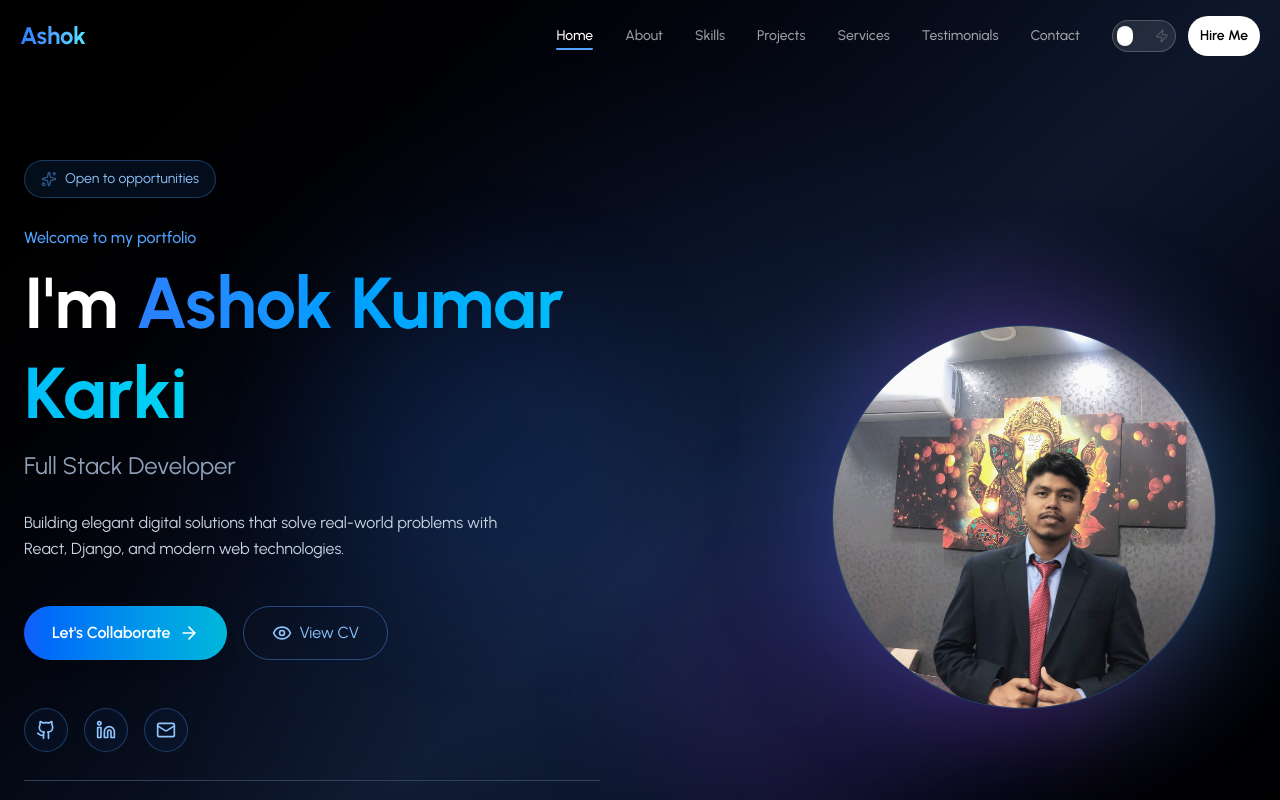
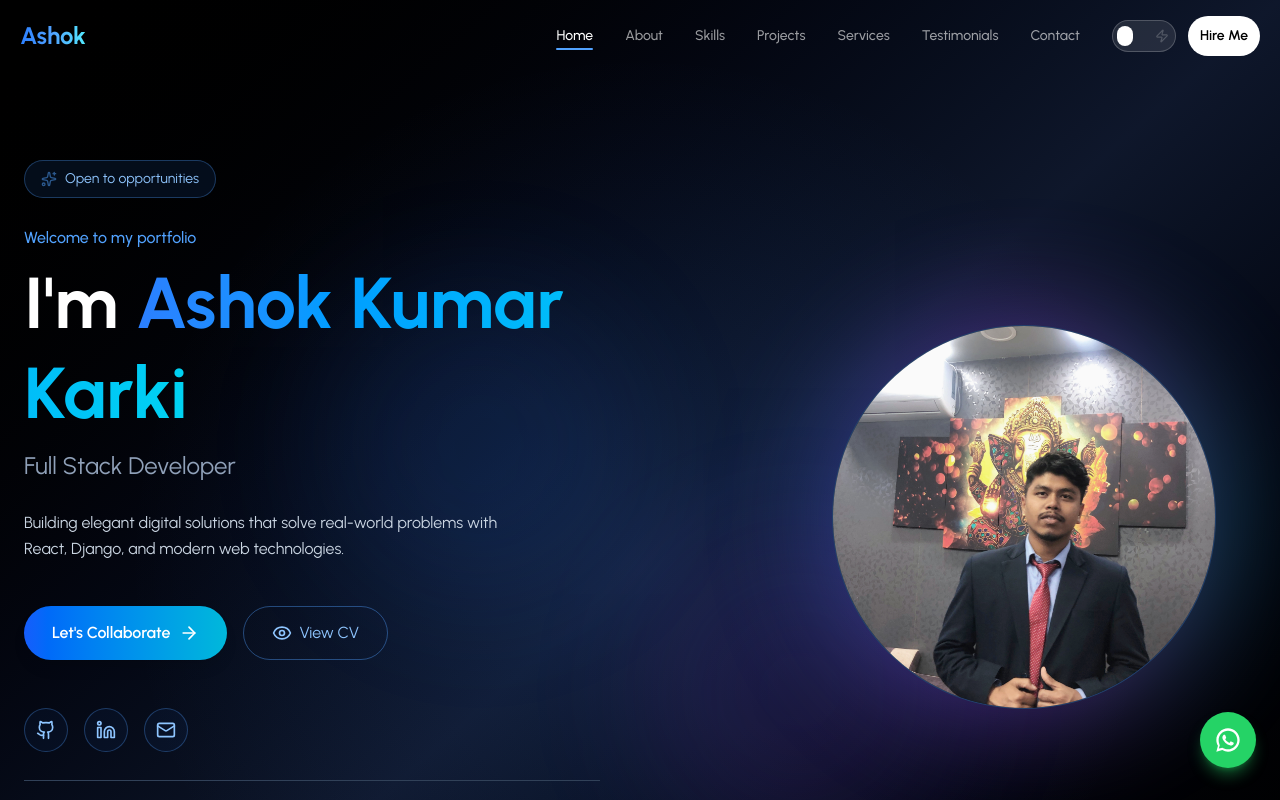
Before and after one commit to ashok0960/Portfolio, a React (Vite) app: page / in a window 1280 px wide. Shown: the top 800 px of the page. Built offline with nearby package versions, Linux system fonts and the light colour scheme.

Commit message:
Update Whatapp System

```diff
--- a/src/App.jsx
+++ b/src/App.jsx
@@ -1,5 +1,6 @@
 import React from 'react'
 import { ThemeProvider, useTheme } from './components/context/ThemeContext'
+import WhatsAppButton from './components/ui/WhatsAppButton'
 import Navbar from './components/Layout/Navbar'
 import Footer from './components/Layout/Footer'
 import Hero from './components/section/Hero'
@@ -39,6 +40,7 @@ const AppContent = () => {
         <Contact />
       </main>
       <Footer />
+      <WhatsAppButton />
     </div>
   )
 }
--- a/src/components/data/projects.js
+++ b/src/components/data/projects.js
@@ -5,10 +5,10 @@ export const projects = [
         description: "Full-stack e-commerce platform with product management, cart, checkout, and payment integration. Features include admin dashboard, inventory management, and order tracking.",
         img: "/images/projects/project1.png",
         category: 'Full Stack',
-        technologies: ['React', 'Django REST', 'PostgreSQL', 'Stripe', 'Tailwind'],
+        technologies: ['React', 'Django REST', 'MySQL', 'Stripe', 'Tailwind'],
         metrics: '2.5K Users',
         demourl: 'https://example.com/ecommerce',
-        githubUrl: 'https://github.com/ashok0960/ecommerce',
+        githubUrl: 'https://github.com/ashok0960/Ecommerce-Website',
         features: ['Product Catalog', 'Shopping Cart', 'Payment Processing', 'Order Management', 'Admin Dashboard'],
         stats: { users: '2.5K+', revenue: '$50K+', uptime: '99.9%' }
     },
@@ -18,7 +18,7 @@ export const projects = [
         description: "Comprehensive travel booking platform featuring destination discovery, itinerary planning, real-time availability, and secure payment integration. Helps travelers explore exotic locations with personalized tour packages and seamless booking experience.",
         img: "/images/projects/project2.png",
         category: 'Full Stack Development',
-        technologies: ['React', 'Django', 'Mysql', 'Tailwind CSS', 'Stripe'],
+        technologies: ['React', 'Django', 'MySQL', 'Tailwind CSS', 'Stripe'],
         metrics: '10K+ Bookings',
         demourl: 'https://wanderluxe-demo.com',
         githubUrl: 'https://github.com/ashok0960/tour-and-travel.git',
@@ -45,7 +45,7 @@ export const projects = [
         description: "Social analytics dashboard providing insights from multiple platforms. Real-time metrics, engagement tracking, content calendar, and automated posting capabilities.",
         img: "/images/projects/project3.png",
         category: 'Full Stack',
-        technologies: ['React', 'Django', 'PostgreSQL', 'Chart.js', 'Celery'],
+        technologies: ['React', 'Django', 'MySQL', 'Chart.js', 'Celery'],
         metrics: '10K Data Points',
         demourl: 'https://example.com/social-dashboard',
         githubUrl: 'https://github.com/ashok0960/social-dashboard',
--- a/src/components/data/skills.js
+++ b/src/components/data/skills.js
@@ -1,17 +1,14 @@
 export const skills = [
 
-    { id: 1, name: 'HTML & CSS', icon: 'Layout', category: 'Frontend', experience: '2+ years', proficiency: 95, description: 'Semantic HTML5, CSS3, Flexbox, Grid' },
-    { id: 2, name: 'JavaScript', icon: 'Zap', category: 'Frontend', experience: '1+ years', proficiency: 90, description: 'ES6+, async/await, DOM manipulation' },
-    { id: 3, name: 'React.js', icon: 'Code2', category: 'Frontend', experience: '2+ years', proficiency: 92, description: 'Building dynamic SPAs, hooks, context, Redux' },
-    { id: 4, name: 'Tailwind CSS', icon: 'Palette', category: 'Frontend', experience: '1+ years', proficiency: 95, description: 'Utility-first styling, responsive design' },
-    { id: 5, name: 'Python', icon: 'Code2', category: 'Backend', experience: '2+ years', proficiency: 88, description: 'Clean scripting, automation, data handling' },
-    { id: 6, name: 'Django', icon: 'Server', category: 'Backend', experience: '2+ years', proficiency: 85, description: 'MVT architecture, ORM, admin, middleware' },
-    { id: 7, name: 'Django REST', icon: 'Terminal', category: 'Backend', experience: '2+ years', proficiency: 83, description: 'REST APIs, serializers, authentication' },
-    { id: 8, name: 'MySQL', icon: 'Database', category: 'Backend', experience: '2+ years', proficiency: 80, description: 'Relational DB design, queries, indexing' },
-    { id: 9, name: 'Git & GitHub', icon: 'GitBranch', category: 'Tools', experience: '2+ years', proficiency: 90, description: 'Version control, branching, pull requests' },
-    { id: 10, name: 'REST APIs', icon: 'Box', category: 'Tools', experience: '2+ years', proficiency: 88, description: 'API design, integration, Postman testing' },
-    { id: 11, name: 'Docker', icon: 'Container', category: 'Tools', experience: '1+ year', proficiency: 65, description: 'Containerization, Dockerfiles, Compose' },
-    { id: 12, name: 'Linux', icon: 'Terminal', category: 'Tools', experience: '1+ years', proficiency: 80, description: 'Command line, shell scripting, server management' },
+    { id: 1, name: 'HTML, CSS & JavaScript', icon: 'Layout', category: 'Frontend', experience: '2+ years', proficiency: 95, description: 'Semantic HTML5, CSS3, Flexbox, Grid, ES6+, async/await, DOM manipulation' },
+    { id: 2, name: 'React.js, Tailwind CSS', icon: 'Code2', category: 'Frontend', experience: '2+ years', proficiency: 92, description: 'Building dynamic SPAs, hooks, context, Redux , Utility-first styling, responsive design' },
+    { id: 3, name: 'Python', icon: 'Code2', category: 'Backend', experience: '2+ years', proficiency: 88, description: 'Clean scripting, automation, data handling' },
+    { id: 4, name: 'Django', icon: 'Server', category: 'Backend', experience: '2+ years', proficiency: 85, description: 'MVT architecture, ORM, admin, middleware' },
+    { id: 5, name: 'Django REST,  REST APIs', icon: 'Terminal', category: 'Backend', experience: '2+ years', proficiency: 83, description: 'REST APIs, serializers, authentication, API design, integration, Postman testing' },
+    { id: 6, name: 'MySQL', icon: 'Database', category: 'Backend', experience: '2+ years', proficiency: 80, description: 'Relational DB design, queries, indexing' },
+    { id: 7, name: 'Git & GitHub', icon: 'GitBranch', category: 'Tools', experience: '2+ years', proficiency: 90, description: 'Version control, branching, pull requests' },
+    { id: 9, name: 'Docker', icon: 'Container', category: 'Tools', experience: '1+ year', proficiency: 65, description: 'Containerization, Dockerfiles, Compose' },
+    { id: 10, name: 'Linux', icon: 'Terminal', category: 'Tools', experience: '1+ years', proficiency: 80, description: 'Command line, shell scripting, server management' },
 ]
 
 export const skillsCategories = ['All', 'Frontend', 'Backend', 'Tools']
--- /dev/null
+++ b/src/components/ui/WhatsAppButton.jsx
@@ -0,0 +1,45 @@
+import React, { useState } from 'react'
+import { PERSONAL_INFO } from '../utils/constants'
+
+const WhatsAppButton = () => {
+  const [hovered, setHovered] = useState(false)
+
+  const phone = PERSONAL_INFO.phone.replace(/[\s\-+]/g, '')
+  const message = encodeURIComponent(
+    `Hi ${PERSONAL_INFO.name.split(' ')[0]}! I visited your portfolio and I'd like to connect with you.`
+  )
+  const whatsappUrl = `https://wa.me/${phone}?text=${message}`
+
+  return (
+    <a
+      href={whatsappUrl}
+      target="_blank"
+      rel="noopener noreferrer"
+      aria-label="Chat on WhatsApp"
+      onMouseEnter={() => setHovered(true)}
+      onMouseLeave={() => setHovered(false)}
+      className="fixed bottom-8 right-6 z-50 flex items-center gap-3"
+    >
+      {/* Tooltip */}
+      <span
+        className={`whitespace-nowrap text-sm font-medium text-white bg-[#1a1a1a] border border-white/10 px-4 py-2 rounded-full shadow-lg transition-all duration-300 ${
+          hovered ? 'opacity-100 translate-x-0' : 'opacity-0 translate-x-4 pointer-events-none'
+        }`}
+      >
+        Chat on WhatsApp
+      </span>
+
+      {/* Button */}
+      <div className="relative">
+        <span className="absolute inset-0 rounded-full bg-[#25D366] animate-ping opacity-25" />
+        <div className="relative w-14 h-14 bg-[#25D366] hover:bg-[#20bd5a] rounded-full flex items-center justify-center shadow-lg shadow-[#25D366]/40 hover:shadow-[#25D366]/60 hover:scale-110 transition-all duration-300">
+          <svg xmlns="http://www.w3.org/2000/svg" viewBox="0 0 32 32" className="w-7 h-7 fill-white">
+            <path d="M16.003 2.667C8.64 2.667 2.667 8.64 2.667 16c0 2.347.64 4.64 1.853 6.64L2.667 29.333l6.88-1.813A13.28 13.28 0 0 0 16.003 29.333c7.36 0 13.33-5.973 13.33-13.333S23.363 2.667 16.003 2.667zm0 24c-2.107 0-4.16-.56-5.947-1.627l-.427-.253-4.08 1.067 1.093-3.973-.28-.44A10.613 10.613 0 0 1 5.333 16c0-5.88 4.787-10.667 10.667-10.667S26.667 10.12 26.667 16 21.88 26.667 16.003 26.667zm5.84-7.987c-.32-.16-1.893-.933-2.187-1.04-.293-.107-.507-.16-.72.16-.213.32-.827 1.04-.987 1.253-.16.213-.347.24-.667.08-.32-.16-1.347-.493-2.56-1.573-.947-.84-1.587-1.88-1.773-2.2-.187-.32-.02-.493.14-.653.147-.147.32-.373.48-.56.16-.187.213-.32.32-.533.107-.213.053-.4-.027-.56-.08-.16-.72-1.733-.987-2.373-.253-.613-.52-.533-.72-.547h-.613c-.213 0-.56.08-.853.4-.293.32-1.12 1.093-1.12 2.667s1.147 3.093 1.307 3.307c.16.213 2.253 3.44 5.467 4.827.76.333 1.36.533 1.827.68.76.24 1.453.213 2 .133.613-.093 1.893-.773 2.16-1.52.267-.747.267-1.387.187-1.52-.08-.133-.293-.213-.613-.373z" />
+          </svg>
+        </div>
+      </div>
+    </a>
+  )
+}
+
+export default WhatsAppButton
```
